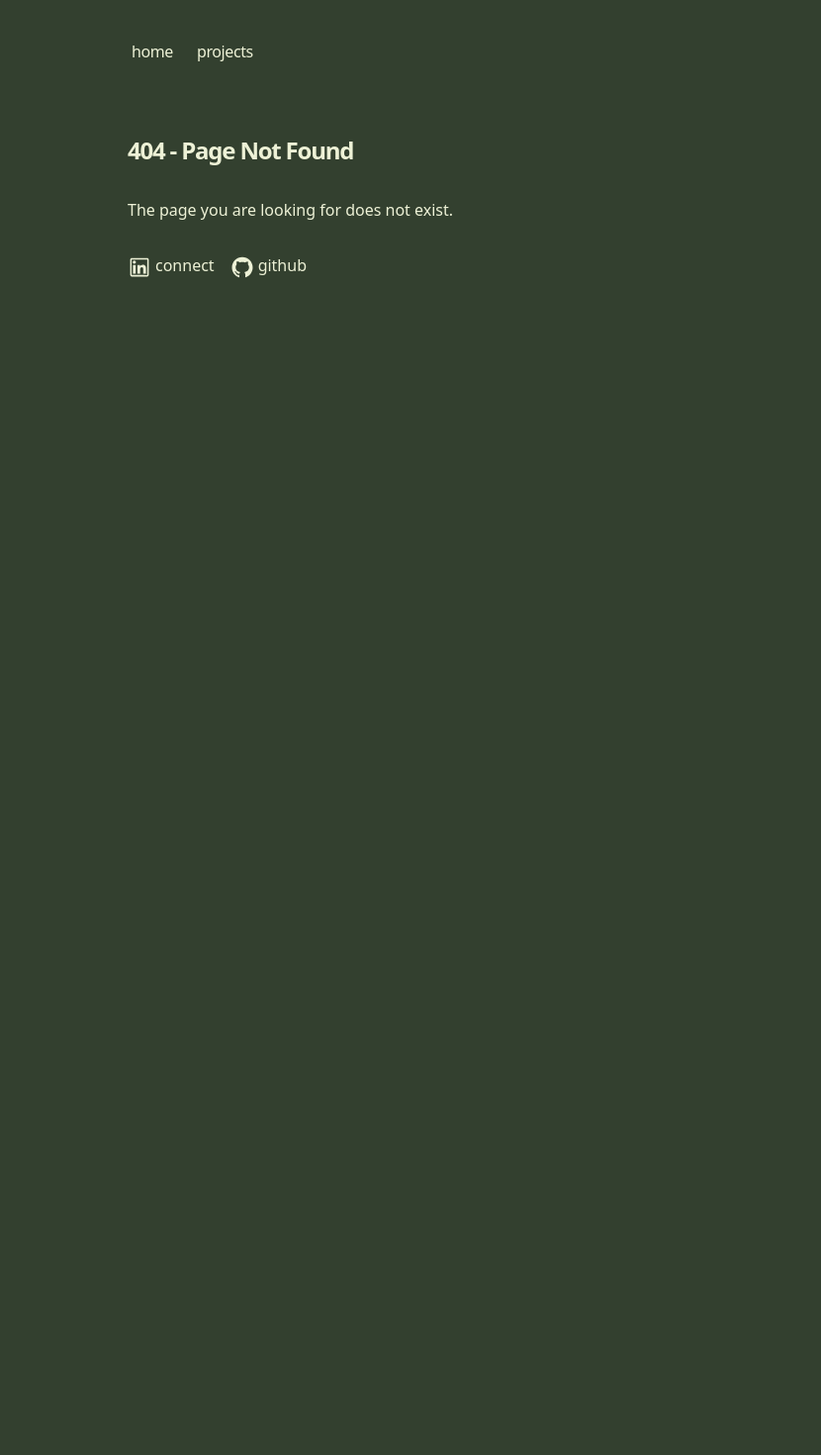
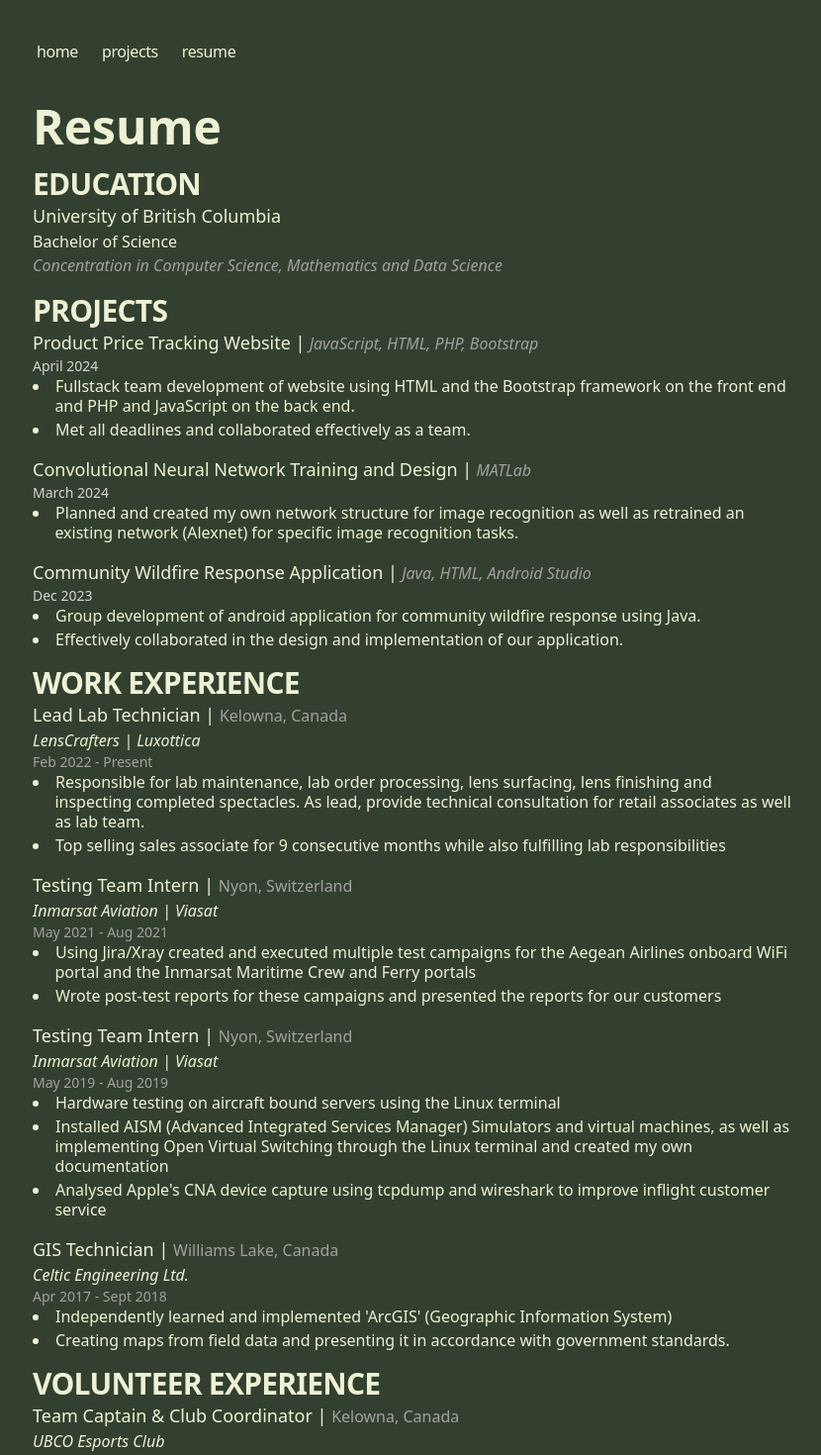
Before and after one commit to chaitanghanekar/portfolio, a Next.js app: page /resume in a window 1280 px wide. Before the commit this address had no page. Shown: the top 1470 px of the page at 99% size, without its empty margins (223-1053 px from the left). Before the commit the page ends 800 px from the top, so only its background shows below. Built offline with nearby package versions, Linux system fonts and the light colour scheme.

Commit message:
added resume

```diff
--- a/app/components/nav.tsx
+++ b/app/components/nav.tsx
@@ -7,11 +7,14 @@ const navItems = {
   '/projects': {
     name: 'projects',
   },
+  '/resume': {
+    name: 'resume',
+  },
 }
 
 export function Navbar() {
   return (
-    <aside className="-ml-[8px] mb-16 tracking-tight">
+    <aside className="-ml-[8px] mb-8 tracking-tight">
       <div className="lg:sticky lg:top-20">
         <nav
           className="flex flex-row items-start relative px-0 pb-0 fade md:overflow-auto scroll-pr-6 md:relative"
--- /dev/null
+++ b/app/components/resume.tsx
@@ -0,0 +1,143 @@
+import React from 'react';
+
+const Section = ({ title, children }) => (
+  <div className="mb-4">
+    <h2 className="text-3xl text-underline font-semibold tracking-tight">{title}</h2>
+    {children}
+  </div>
+);
+
+const Education = ({ university, degree, concentration}) => (
+  <div className="mb-2">
+    <h3 className="text-lg">{university}</h3>
+    <p>{degree}</p>
+    <p className="italic text-neutral-400">{concentration}</p>
+  </div>
+);
+
+const Project = ({ title, technologies, period, description }) => (
+  <div className="mb-4">
+    <h3 className="text-lg">{title} |<span className="text-base italic text-neutral-400"> {technologies}</span></h3>
+    <p className="text-sm text-neutral-300">{period}</p>
+    <ul className="text-base list-disc list-inside leading-tight">
+      {description.map((item, index) => (
+        <li className="mb-1" key={index} style={{ textIndent: '-1.4em', paddingLeft: '1.4em' }}>{item}</li>
+      ))}
+    </ul>
+  </div>
+);
+
+const Experience = ({ title, company, location, period, responsibilities }) => (
+  <div className="mb-4">
+    <h3 className="text-lg">{title} | <span className="text-base text-neutral-400">{location}</span> </h3>
+    <p className="italic">{company}</p>
+    <p className="text-sm text-neutral-400">{period}</p>
+    <ul className="list-disc list-inside leading-tight">
+      {responsibilities.map((item, index) => (
+        <li className="mb-1" key={index} style={{ textIndent: '-1.4em', paddingLeft: '1.4em' }}>{item}</li>
+      ))}
+    </ul>
+  </div>
+);
+
+const Resume = () => {
+  return (
+    <div className="max-w-3xl mx-auto">
+      <Section title="EDUCATION">
+        <Education
+          university="University of British Columbia"
+          degree="Bachelor of Science"
+          concentration="Concentration in Computer Science, Mathematics and Data Science"
+        />
+      </Section>
+
+      <Section title="PROJECTS">
+        <Project
+          title="Product Price Tracking Website"
+          technologies="JavaScript, HTML, PHP, Bootstrap"
+          period="April 2024"
+          description={[
+            "Fullstack team development of website using HTML and the Bootstrap framework on the front end and PHP and JavaScript on the back end.",
+            "Met all deadlines and collaborated effectively as a team."
+          ]}
+        />
+        <Project
+          title="Convolutional Neural Network Training and Design"
+          technologies="MATLab"
+          period="March 2024"
+          description={[
+            "Planned and created my own network structure for image recognition as well as retrained an existing network (Alexnet) for specific image recognition tasks."
+          ]}
+        />
+        <Project
+          title="Community Wildfire Response Application"
+          technologies="Java, HTML, Android Studio"
+          period="Dec 2023"
+          description={[
+            "Group development of android application for community wildfire response using Java.",
+            "Effectively collaborated in the design and implementation of our application."
+          ]}
+        />
+      </Section>
+
+      <Section title="WORK EXPERIENCE">
+        <Experience
+          title="Lead Lab Technician"
+          company="LensCrafters | Luxottica"
+          location="Kelowna, Canada"
+          period="Feb 2022 - Present"
+          responsibilities={[
+            "Responsible for lab maintenance, lab order processing, lens surfacing, lens finishing and inspecting completed spectacles. As lead, provide technical consultation for retail associates as well as lab team.",
+            "Top selling sales associate for 9 consecutive months while also fulfilling lab responsibilities"
+          ]}
+        />
+        <Experience
+          title="Testing Team Intern"
+          company="Inmarsat Aviation | Viasat"
+          location="Nyon, Switzerland"
+          period="May 2021 - Aug 2021"
+          responsibilities={[
+            "Using Jira/Xray created and executed multiple test campaigns for the Aegean Airlines onboard WiFi portal and the Inmarsat Maritime Crew and Ferry portals",
+            "Wrote post-test reports for these campaigns and presented the reports for our customers"
+          ]}
+        />
+        <Experience
+          title="Testing Team Intern"
+          company="Inmarsat Aviation | Viasat"
+          location="Nyon, Switzerland"
+          period="May 2019 - Aug 2019"
+          responsibilities={[
+            "Hardware testing on aircraft bound servers using the Linux terminal",
+            "Installed AISM (Advanced Integrated Services Manager) Simulators and virtual machines, as well as implementing Open Virtual Switching through the Linux terminal and created my own documentation",
+            "Analysed Apple's CNA device capture using tcpdump and wireshark to improve inflight customer service"
+          ]}
+        />
+        <Experience
+          title="GIS Technician"
+          company="Celtic Engineering Ltd."
+          location="Williams Lake, Canada"
+          period="Apr 2017 - Sept 2018"
+          responsibilities={[
+            "Independently learned and implemented 'ArcGIS' (Geographic Information System)",
+            "Creating maps from field data and presenting it in accordance with government standards."
+          ]}
+        />
+      </Section>
+
+      <Section title="VOLUNTEER EXPERIENCE">
+        <Experience
+          title="Team Captain & Club Coordinator"
+          company="UBCO Esports Club"
+          location="Kelowna, Canada"
+          period="Sept 2019 - April 2022"
+          responsibilities={[
+            "As captain of the UBCO Valorant team I motivated our team and led us to playoffs",
+            "Hosted and coordinated online tournaments and events on campus"
+          ]}
+        />
+      </Section>
+    </div>
+  );
+};
+
+export default Resume;
--- a/app/layout.tsx
+++ b/app/layout.tsx
@@ -51,7 +51,7 @@ export default function RootLayout({
       )}
     >
       <body className="antialiased flex justify-center">
-        <main className="flex-auto w-full max-w-xl mt-8 flex flex-col px-4 md:px-0">
+        <main className="flex-auto w-full max-w-3xl mt-8 flex flex-col px-4 md:px-0">
           <Navbar />
           {children}
           <Footer />
--- a/app/page.tsx
+++ b/app/page.tsx
@@ -21,7 +21,7 @@ export default function Page() {
       <br></br>
 
       <p className="mb-1 text-1xl tracking-tight">I have a strong educational background having graduated from the University of British
-        Columbia with a concentration in Computer Science, Mathematics, and
+        Columbia with a Bachelors Degree with a concentration in Computer Science, Mathematics, and
         Data Science. My passion for technology and problem-solving
         drives me to continuously learn and take on new challenges.</p>
 
--- /dev/null
+++ b/app/resume/page.tsx
@@ -0,0 +1,19 @@
+import Head from 'next/head';
+import Resume from 'app/components/resume';
+
+export default function Page() {
+  return (
+    <>
+      <Head>
+        <link rel="icon" href="/favicon.ico"/>
+      </Head>
+      <section className="mx-auto">
+        <h1 className="mb-4 text-5xl font-semibold">
+          Resume
+        </h1>
+
+        <Resume />
+      </section>
+    </>
+  );
+}
```
Also changed, not shown: 1 other file (tests, documents, lock files or other folders).
